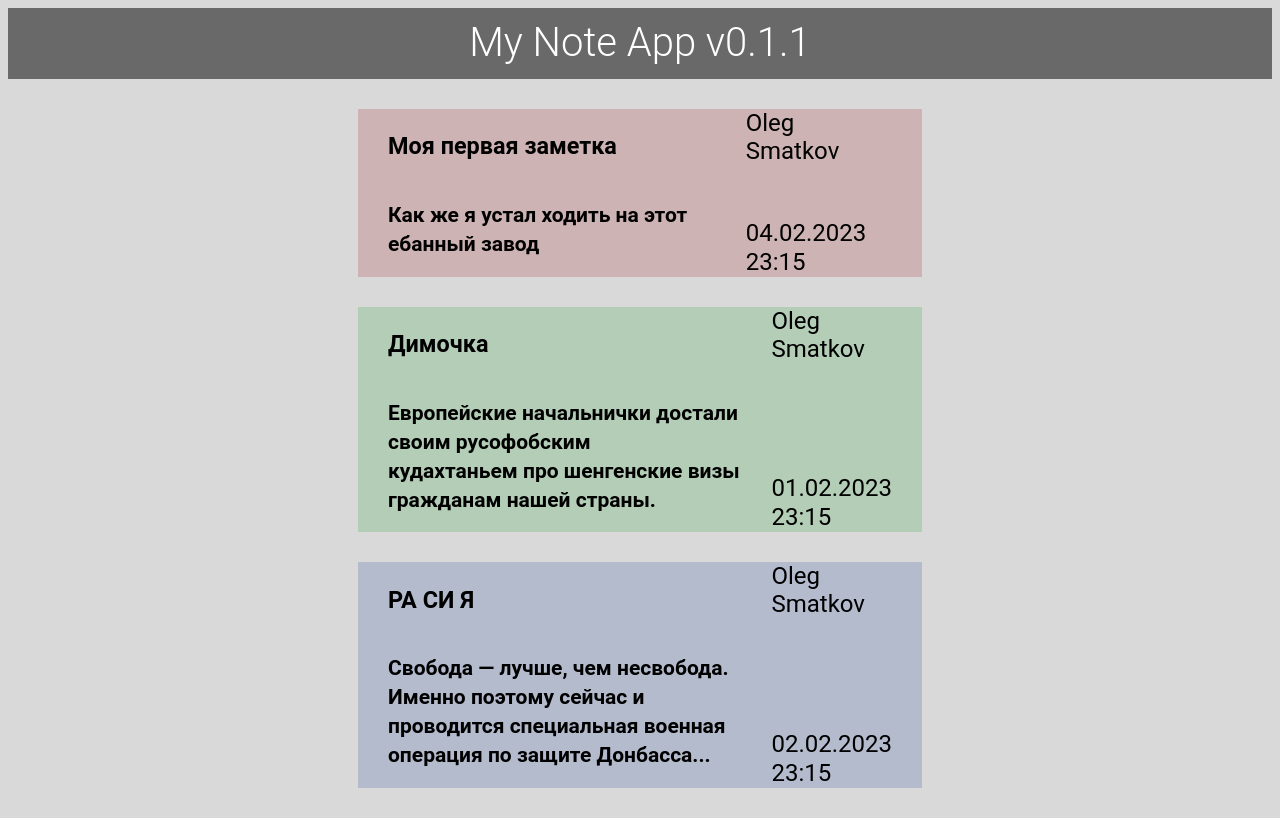
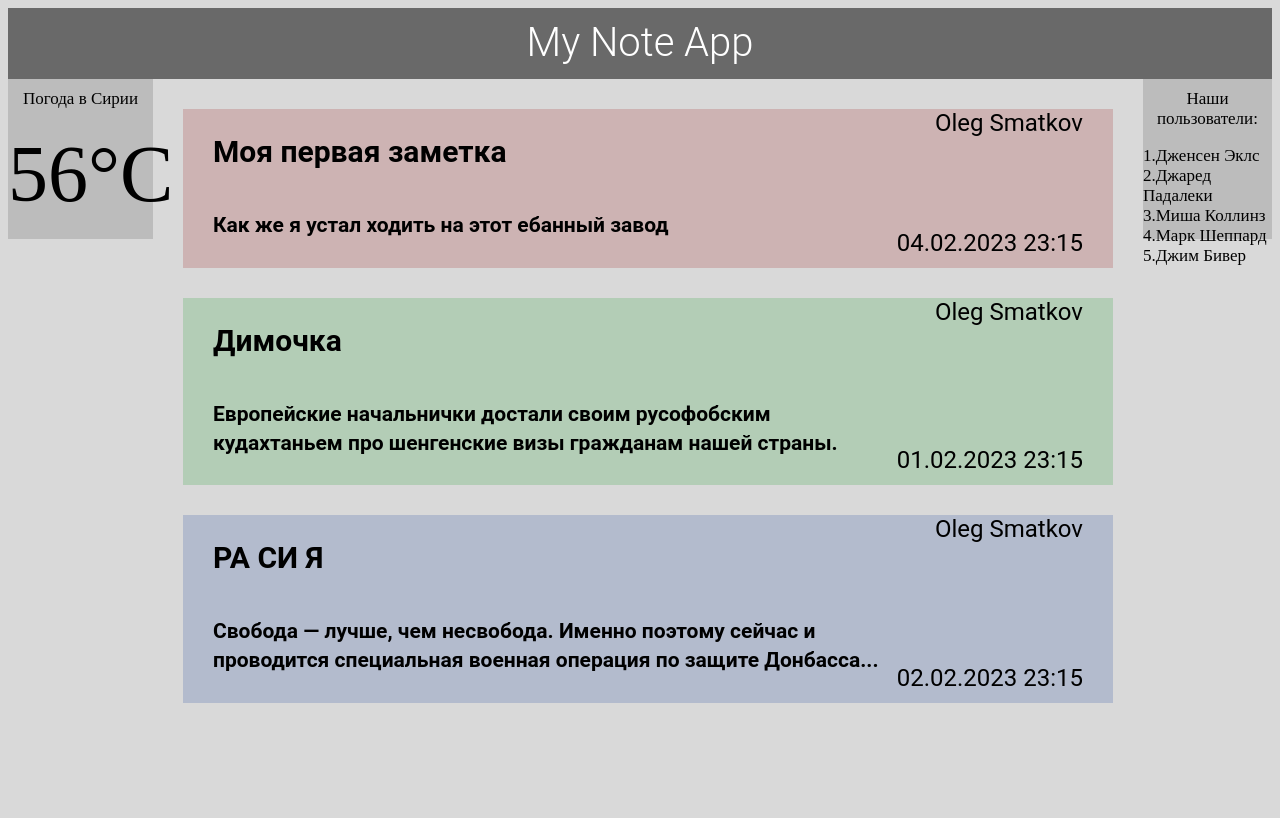
Before and after one commit to KarlBergstein/MyNotes, a website: page index.html in a window 1280 px wide. Drawn offline with Linux system fonts and the light colour scheme.

Commit message:
MyNotes_v1.01

```diff
--- a/index.html
+++ b/index.html
@@ -13,12 +13,14 @@
 
   <section class="header">
     <div class="container">
-      <header class="header_text">My Note App v0.1.1</header>
+      <header class="header_text">My Note App </header>
     </div>
   </section>
 
-  <section class="notes">
-    <section class="note note1">
+  <section class="site">
+    <div class="content">
+      <div class="notes">
+        <div class="note note1">
           <div class="left">
             <div class="containter">
               <div class="designation_note">
@@ -33,18 +35,19 @@
             <div class="user">Oleg Smatkov</div>
             <div class="date_note">04.02.2023 23:15</div>
           </div>
-    </section>
+        </div>
 
 
 
-    <section class="note note2">
+        <div class="note note2">
           <div class="left">
             <div class="containter">
               <div class="designation_note">
                 <h1>Димочка</h1>
               </div>
               <div class="text_note">
-            <h2>Европейские начальнички достали своим русофобским <br> кудахтаньем про шенгенские визы гражданам нашей
+                <h2>Европейские начальнички достали своим русофобским <br> кудахтаньем про шенгенские визы гражданам
+                  нашей
                   страны.
                 </h2>
               </div>
@@ -54,16 +57,18 @@
             <div class="user">Oleg Smatkov</div>
             <div class="date_note">01.02.2023 23:15</div>
           </div>
-    </section>
+        </div>
 
-    <section class="note note3">
+
+        <div class="note note3">
           <div class="left">
             <div class="containter">
               <div class="designation_note">
                 <h1>РА СИ Я</h1>
               </div>
               <div class="text_note">
-            <h2>Свобода — лучше, чем несвобода. Именно поэтому сейчас и <br> проводится специальная военная операция по
+                <h2>Свобода — лучше, чем несвобода. Именно поэтому сейчас и <br> проводится специальная военная операция
+                  по
                   защите Донбасса...</h2>
               </div>
             </div>
@@ -72,8 +77,43 @@
             <div class="user">Oleg Smatkov</div>
             <div class="date_note">02.02.2023 23:15</div>
           </div>
+        </div>
+      </div>
+    </div>
+
+
+    <div class="leftSide">
+      <div class="container">
+        <div class="designation_vidget"> Погода в Сирии</div>
+        <div class="vidget vidget1">56°C</div>
+      </div>
+    </div>
+    <div class="rightSide">
+      <div class="designation_vidget"> Наши пользователи:</div>
+      <div class="container">
+        <div class="vidget vidget2">
+          <style>
+            li {
+              list-style-type: none;
+            }
+
+            ul {
+              padding-left: 0;
+            }
+          </style>
+          <ul>
+            <li>1.Дженсен Эклс</li>
+            <li>2.Джаред Падалеки</li>
+            <li>3.Миша Коллинз</li>
+            <li>4.Марк Шеппард</li>
+            <li>5.Джим Бивер</li>
+          </ul>
+        </div>
+      </div>
+    </div>
+    <meta name="viewport" content="width=device-width, initial-scale=1">
   </section>
-    </div>
+
   <script type="module" src="./src/main.ts"></script>
 </body>
 
--- a/src/style.css
+++ b/src/style.css
@@ -24,20 +24,34 @@ text-align: center;
 color: #FFFFFF;
 }
 
+.site {
+display: flex;
+justify-content: center;
+
+}
+
+.content {
+display: flex;
+justify-content: center;
+
+}
+
 .notes {
-
-max-width: 100%;
-
-margin: 30px 350px;
+display: flex;
+flex-direction: column;
+min-width: 930px;
+margin: 30px;
 }
 
 .note {
-
 display: flex;
 flex-direction: row;
+justify-content: space-between;
+flex-wrap: wrap;
+
 margin: 0px 0px 30px 0px;
-justify-content: space-between;
-padding: 0px 30px 0px 30px;
+
+padding: 0px 30px 10px 30px;
 }
 
 .note1 {
@@ -57,6 +71,7 @@ background: #B3BBCD;
 .designation_note {
 
 display: flex;
+justify-content: space-between;
 justify-content: left;
 
 min-width: 100%;
@@ -74,6 +89,7 @@ color: #000000;
 .text_note {
 
 display: flex;
+justify-content: space-between;
 justify-content: left;
 
 
@@ -106,7 +122,7 @@ color: #000000;
 
 display: flex;
 flex-direction: row;
-min-width: 30%;
+
 
 
 font-family: 'Roboto';
@@ -118,13 +134,58 @@ line-height: 29px;
 color: #000000;
 }
 
-.left {
-    display: flex;
-
-}
 
 .right {
     display: flex;
     flex-direction: column;
     justify-content: space-between;
 }
+
+
+.leftSide {
+    display: flex;
+    flex-direction: column;
+    order: -1;
+    max-height: 160px;
+    min-width: 10%;
+    background: #BCBCBC;
+}
+
+.rightSide {
+    display: flex;
+    flex-direction: column;
+    max-height: 160px;
+    min-width: 10%;
+    background: #BCBCBC;
+}
+
+@media (max-width: 900px) {
+    .vidget {
+      display: none;
+    }
+  }
+
+
+.vidget {
+    color: #000000;
+
+}
+
+.designation_vidget {
+text-align: center;
+font-weight: 100;
+font-size: 17px;
+padding-top: 10px;
+}
+
+.vidget1 {
+text-align: center;
+font-weight: 500;
+font-size: 80px;
+padding-top: 20px;
+}
+
+.vidget2 {
+font-weight: 100;
+font-size: 17px;
+}
```
Lines whose indentation alone changed are shown as unchanged.
